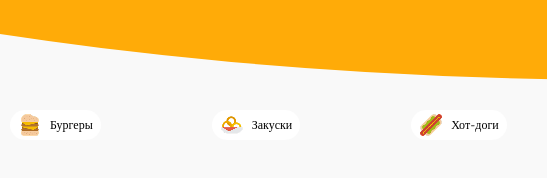
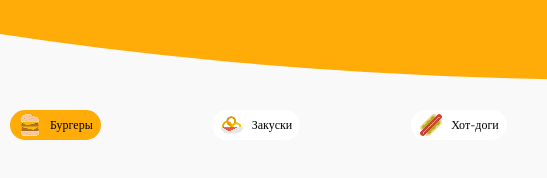
Before and after one commit to wdaz/yourmeal, a plain HTML site: page index.html in a window 1280 px wide. Shown: the part 340-518 px from the top of the page, 0-547 px from the left. Drawn offline with nearby package versions, Linux system fonts and the light colour scheme.

Commit message:
Update active link style in navigation menu for better visibility

```diff
--- a/index.html
+++ b/index.html
@@ -34,7 +34,7 @@
         <nav>
             <ul class="nav-menu">
                 <li class="nav-menu__item">
-                    <a class="nav-menu__link" href="#">
+                    <a class="nav-menu__link active" href="#">
                         <img src="assets/images/menu/burger.png" alt="burger">
                         <span>Бургеры</span>
                     </a>
```
